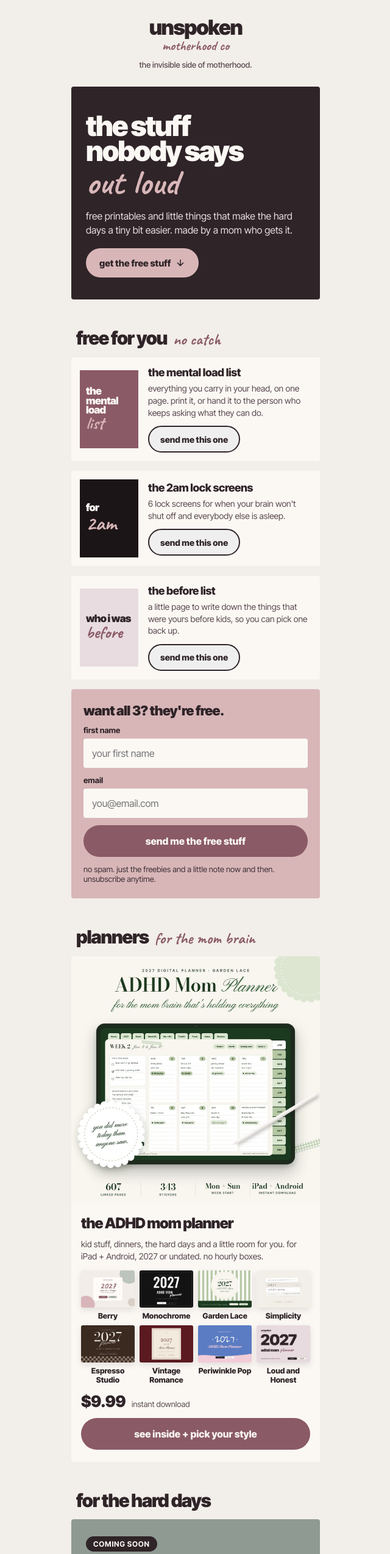
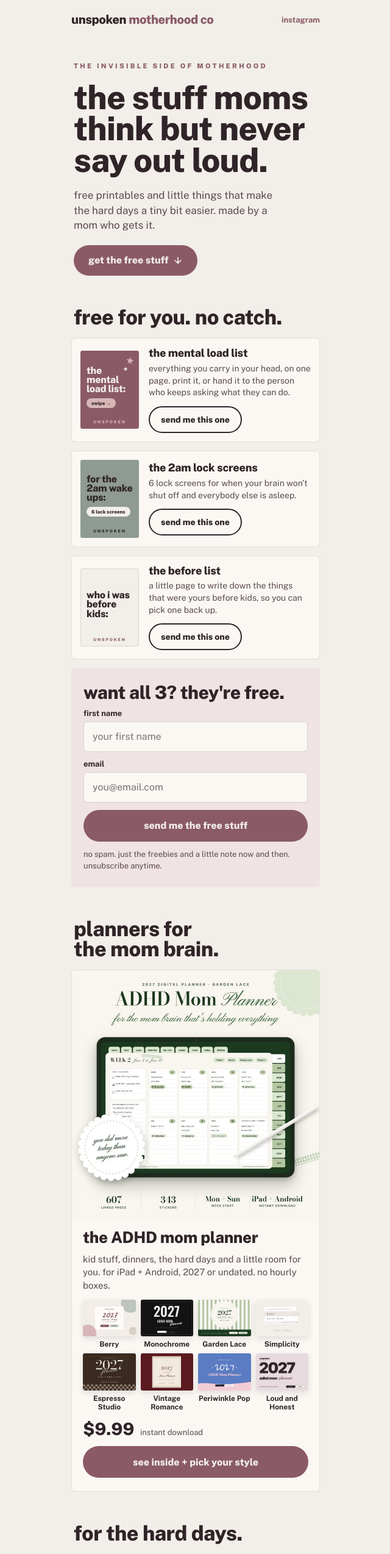
Before and after one commit to itslaurendupuis/unspokenmotherhoodco, a plain HTML site: page index.html in a window 1280 px wide. Shown: the top 2548 px of the page at 61% size, without its empty margins (319-959 px from the left). Drawn offline with nearby package versions, Linux system fonts and the light colour scheme.

Commit message:
Landing page redo in the new rules look: Public Sans 800 on cream, berry/sage post covers, light, one font
Co-Authored-By: Claude Opus 5.5 <noreply@anthropic.com>

```diff
--- a/index.html
+++ b/index.html
@@ -5,119 +5,123 @@
 <meta name="p:domain_verify" content="7f83e92e0b20a221b92467b9890f8082"/>
 <meta name="viewport" content="width=device-width, initial-scale=1, viewport-fit=cover">
 <title>unspoken motherhood co</title>
-<meta name="description" content="the invisible side of motherhood. free printables and little things for the hard days.">
+<meta name="description" content="the stuff moms think but never say out loud. free printables and little things for the hard days.">
 <meta property="og:title" content="unspoken motherhood co">
-<meta property="og:description" content="the stuff nobody says out loud. free printables and little things for the hard days.">
+<meta property="og:description" content="the stuff moms think but never say out loud. free printables and little things for the hard days.">
 <link rel="preconnect" href="https://fonts.googleapis.com">
 <link rel="preconnect" href="https://fonts.gstatic.com" crossorigin>
-<link rel="stylesheet" href="https://fonts.googleapis.com/css2?family=Inter+Tight:wght@400;500;700;800;900&family=Caveat:wght@600;700&display=swap">
+<link rel="stylesheet" href="https://fonts.googleapis.com/css2?family=Public+Sans:wght@400;500;600;700;800&display=swap">
 <style>
-:root{--vanilla:#F2EEE9;--card:#FBF8F4;--blush:#E8DCE0;--berry:#D8B6B8;--berryink:#8A5A66;--fern:#8E9A92;--ink:#2F2428;--night:#1C1517;--muted:#5A4A50;color-scheme:light}
+:root{--cream:#F2EEE9;--card:#FBF8F4;--petal:#F0E3E3;--wb:#D8B6B8;--berry:#8A5A66;--sage:#8E9A92;--ink:#2F2428;--muted:#5A4A50;--line:rgba(47,36,40,.12);color-scheme:light}
 *{box-sizing:border-box}
 [hidden]{display:none!important}
-html,body{margin:0;background:var(--vanilla);color:var(--ink)}
-body{font-family:'Inter Tight','Helvetica Neue',Arial,sans-serif;-webkit-font-smoothing:antialiased}
-.wrap{max-width:440px;margin:0 auto;padding:28px max(16px,env(safe-area-inset-right,0px)) 36px max(16px,env(safe-area-inset-left,0px));display:flex;flex-direction:column;gap:48px}
-.hand{font-family:Caveat,'Bradley Hand',cursive;font-weight:700}
-a{color:var(--berryink)}
-a:focus-visible,button:focus-visible,input:focus-visible{outline:3px solid var(--berryink);outline-offset:2px}
-header{display:flex;flex-direction:column;align-items:center;gap:2px;text-align:center}
-.logo{font-size:34px;font-weight:900;letter-spacing:-.04em;line-height:1}
-.logo-sub{font-size:22px;color:var(--berryink);line-height:1}
-.tag{margin-top:10px;font-size:13px;font-weight:500;color:var(--muted)}
-.hero{margin-top:-20px;background:var(--ink);color:var(--card);border-radius:4px;padding:44px 24px 36px;display:flex;flex-direction:column;gap:18px}
-.hero h1{margin:0;font-size:46px;font-weight:900;line-height:.9;letter-spacing:-.045em;text-wrap:balance}
-.hero h1 .hand{display:block;margin-top:4px;font-size:58px;line-height:.9;letter-spacing:0;color:var(--berry)}
-.hero p{margin:0;font-size:16px;line-height:1.45;color:var(--blush)}
-.pill{display:inline-flex;align-items:center;justify-content:center;gap:8px;min-height:48px;padding:0 22px;border-radius:999px;font-weight:800;font-size:15px;text-decoration:none;border:0;cursor:pointer;font-family:inherit}
-.pill.light{align-self:flex-start;background:var(--berry);color:var(--ink)}
-.pill.solid{background:var(--berryink);color:var(--card);min-height:52px;font-size:16px}
-.pill.line{align-self:flex-start;min-height:44px;padding:0 18px;border:2px solid var(--ink);color:var(--ink);font-size:14px}
-section{display:flex;flex-direction:column;gap:16px}
-.h2row{display:flex;align-items:baseline;gap:10px;padding:0 8px}
-h2{margin:0;font-size:30px;font-weight:900;letter-spacing:-.04em;line-height:1}
-.h2row .hand{font-size:26px;color:var(--berryink);line-height:1}
-.item{display:flex;gap:16px;align-items:center;background:var(--card);border-radius:4px;padding:14px}
-.cover{flex:0 0 96px;height:128px;padding:12px 10px;display:flex;flex-direction:column;justify-content:center}
-.cover b{font-size:17px;font-weight:900;letter-spacing:-.04em;line-height:.9}
-.cover .hand{font-size:28px;line-height:1}
-.c1{background:var(--berryink);color:var(--card)}.c1 .hand{color:var(--berry)}
-.c2{background:var(--night);color:var(--card)}.c2 .hand{color:var(--berry);font-size:34px}
-.c3{background:var(--blush);color:var(--ink)}.c3 .hand{color:var(--berryink)}
-.c4{background:#F0E3E3;color:var(--ink)}.c4 b{font-size:30px}.c4 .hand{color:var(--berryink);font-size:22px;line-height:.95}
+html,body{margin:0;background:var(--cream);color:var(--ink)}
+body{font-family:'Public Sans','Helvetica Neue',Arial,sans-serif;-webkit-font-smoothing:antialiased}
+.wrap{max-width:440px;margin:0 auto;padding:22px max(16px,env(safe-area-inset-right,0px)) 36px max(16px,env(safe-area-inset-left,0px));display:flex;flex-direction:column;gap:52px}
+a{color:var(--berry)}
+a:focus-visible,button:focus-visible,input:focus-visible{outline:3px solid var(--berry);outline-offset:2px}
+.big{font-weight:800;line-height:.95;letter-spacing:-.015em;text-wrap:balance}
+.label{font-size:11px;font-weight:800;letter-spacing:.3em;text-transform:uppercase;color:var(--berry)}
+header{display:flex;justify-content:space-between;align-items:center;gap:12px}
+.logo{font-size:20px;font-weight:800;letter-spacing:-.02em;line-height:1;text-decoration:none;color:var(--ink)}
+.logo span{color:var(--berry)}
+header .ig{font-size:13px;font-weight:700;text-decoration:none}
+.hero{display:flex;flex-direction:column;gap:20px;padding:8px 4px 0}
+.hero h1{margin:0;font-size:54px}
+.hero p{margin:0;font-size:17px;line-height:1.45;color:var(--muted);max-width:34ch}
+.star{position:absolute}
+.pill{display:inline-flex;align-items:center;justify-content:center;gap:8px;min-height:50px;padding:0 24px;border-radius:999px;font-weight:800;font-size:16px;text-decoration:none;border:0;cursor:pointer;font-family:inherit}
+.pill.go{align-self:flex-start;background:var(--berry);color:var(--cream)}
+.pill.solid{background:var(--berry);color:var(--cream);min-height:52px}
+.pill.line{align-self:flex-start;min-height:44px;padding:0 18px;border:2px solid var(--ink);color:var(--ink);font-size:14px;background:transparent}
+section{display:flex;flex-direction:column;gap:14px}
+h2{margin:0 4px 4px;font-size:34px}
+.item{display:flex;gap:16px;align-items:center;background:var(--card);border:1px solid var(--line);border-radius:6px;padding:14px}
+.cover{position:relative;overflow:hidden;flex:0 0 96px;height:128px;padding:12px 10px 22px;border-radius:3px;display:flex;flex-direction:column;justify-content:center}
+.cover b{font-size:16px;font-weight:800;line-height:.95;letter-spacing:-.015em}
+.cover i{position:absolute;left:0;right:0;bottom:8px;text-align:center;font-style:normal;font-size:6.5px;font-weight:800;letter-spacing:.3em}
+.cover .sw{align-self:flex-start;margin-top:8px;padding:3px 8px;border-radius:99px;font-size:8px;font-weight:800}
+.c-berry{background:var(--berry);color:var(--cream)}.c-berry i{color:var(--wb)}.c-berry .sw{background:var(--wb);color:var(--ink)}
+.c-sage{background:var(--sage);color:var(--ink)}.c-sage i{color:var(--ink)}.c-sage .sw{background:var(--cream);color:var(--ink)}
+.c-cream{background:var(--cream);color:var(--ink);box-shadow:inset 0 0 0 1px var(--line)}.c-cream i{color:var(--berry)}
+.c-petal{background:var(--petal);color:var(--ink)}.c-petal i{color:var(--berry)}.c-petal b.n{font-size:40px;line-height:.9}
 .txt{display:flex;flex-direction:column;gap:6px;min-width:0}
-.txt h3{margin:0;font-size:18px;font-weight:800;letter-spacing:-.02em}
+.txt h3{margin:0;font-size:18px;font-weight:800;letter-spacing:-.015em;line-height:1.1}
 .txt p{margin:0;font-size:14px;line-height:1.4;color:var(--muted)}
-.signup{background:var(--berry);border-radius:4px;padding:24px 20px;display:flex;flex-direction:column;gap:12px}
-.signup .big{font-size:22px;font-weight:900;letter-spacing:-.03em;line-height:1.05}
+.txt .pill.line{margin-top:6px}
+.signup{background:var(--petal);border-radius:6px;padding:26px 20px;display:flex;flex-direction:column;gap:12px}
+.signup .big,#done .big{font-size:30px}
 .signup label{font-size:13px;font-weight:700;margin-bottom:-6px}
-.signup input{height:48px;padding:0 14px;border:0;border-radius:4px;background:var(--card);color:var(--ink);font:inherit;font-size:16px}
-.signup .fine{margin:0;font-size:13px;color:#3E3035}
+.signup input,.app input{height:50px;padding:0 14px;border:1.5px solid rgba(47,36,40,.18);border-radius:6px;background:var(--card);color:var(--ink);font:inherit;font-size:16px}
+.fine{margin:0;font-size:13px;line-height:1.45;color:var(--muted)}
 .msg{margin:0;font-size:14px;font-weight:700;color:var(--ink)}
 .dl{display:flex;flex-direction:column;gap:10px}
-.dl a{display:flex;justify-content:space-between;align-items:center;gap:10px;min-height:48px;padding:0 16px;background:var(--card);border-radius:4px;color:var(--ink);font-weight:800;text-decoration:none}
+.dl a{display:flex;justify-content:space-between;align-items:center;gap:10px;min-height:50px;padding:0 16px;background:var(--card);border-radius:6px;color:var(--ink);font-weight:800;text-decoration:none}
 .dl a span{font-size:12px;font-weight:700;color:var(--muted)}
 .locks{display:grid;grid-template-columns:repeat(3,minmax(0,1fr));gap:8px}
 .locks a{display:block;min-height:0;padding:0;background:none}
-.locks img{display:block;width:100%;height:auto;border-radius:4px}
-.app{background:var(--card);border-radius:4px;overflow:hidden;display:flex;flex-direction:column}
-.app .top{background:var(--fern);padding:28px 24px;display:flex;flex-direction:column;gap:4px}
-.badge{align-self:flex-start;padding:5px 12px;border-radius:999px;background:var(--ink);color:var(--card);font-size:12px;font-weight:700;letter-spacing:.06em;text-transform:uppercase}
-.app .name{margin-top:14px;font-size:34px;font-weight:900;letter-spacing:-.045em;line-height:.92;color:var(--ink)}
-.app .name+.hand{font-size:44px;line-height:.9;color:var(--card)}
-.app .body{padding:20px 20px 24px;display:flex;flex-direction:column;gap:12px}
-.app .body p{margin:0;font-size:15px;line-height:1.45;color:#3E3035}
-.price{display:flex;align-items:baseline;gap:8px}
-.price b{font-size:26px;font-weight:900;letter-spacing:-.03em;font-variant-numeric:tabular-nums}
+.locks img{display:block;width:100%;height:auto;border-radius:6px}
+.textbtn{align-self:flex-start;margin-top:-6px;padding:6px 0;border:0;background:none;color:var(--ink);font:inherit;font-size:14px;font-weight:700;text-decoration:underline;cursor:pointer}
+.item.picked{outline:3px solid var(--berry);outline-offset:-3px}
+.plan,.app{background:var(--card);border:1px solid var(--line);border-radius:6px;overflow:hidden;display:flex;flex-direction:column}
+.plan-img img{display:block;width:100%;height:auto;aspect-ratio:1;object-fit:cover}
+.plan-body,.app .body{padding:20px 18px 22px;display:flex;flex-direction:column;gap:12px}
+.plan-body h3{margin:0;font-size:26px}
+.plan-body p,.app .body p{margin:0;font-size:15px;line-height:1.45;color:var(--muted)}
+.plan-styles{display:grid;grid-template-columns:repeat(4,minmax(0,1fr));gap:8px}
+.plan-styles a{display:flex;flex-direction:column;gap:6px;align-items:center;font-size:12px;font-weight:700;color:var(--ink);text-decoration:none;text-align:center;line-height:1.2}
+.plan-styles img{display:block;width:100%;height:auto;aspect-ratio:2360/1640;object-fit:cover;border-radius:3px;box-shadow:0 4px 10px rgba(47,36,40,.12)}
+.price{display:flex;align-items:baseline;gap:10px}
+.price b{font-size:28px;font-weight:800;letter-spacing:-.02em;font-variant-numeric:tabular-nums}
 .price span{font-size:13px;color:var(--muted)}
-.who{background:var(--blush);border-radius:4px;padding:32px 24px;display:flex;flex-direction:column;gap:10px}
-.who .hand{font-size:30px;color:var(--berryink);line-height:1}
-.who p{margin:0;font-size:16px;line-height:1.5}
+.app .top{position:relative;overflow:hidden;background:var(--sage);color:var(--ink);padding:26px 22px 30px;display:flex;flex-direction:column;gap:14px}
+.badge{align-self:flex-start;padding:5px 12px;border-radius:999px;background:var(--ink);color:var(--cream);font-size:11px;font-weight:800;letter-spacing:.12em;text-transform:uppercase}
+.app .name{font-size:44px}
+.app label{font-size:13px;font-weight:700;margin-bottom:-4px}
+.feed{display:grid;grid-template-columns:repeat(3,minmax(0,1fr));gap:6px;text-decoration:none}
+.feed .cover{flex:none;width:auto;height:auto;aspect-ratio:3/4;padding:10px 9px 20px}
+.feed .cover b{font-size:13.5px}
+.feed .cover i{font-size:5.5px;bottom:7px}
+.who{display:flex;flex-direction:column;gap:14px;padding:8px 4px 0;border-top:2px solid var(--ink)}
+.who .label{margin-top:18px}
+.who .big{margin:0;font-size:34px}
+.who p{margin:0;font-size:16px;line-height:1.5;color:var(--muted)}
+.who p.big{font-size:34px;line-height:.95;color:var(--ink)}
 footer{display:flex;flex-direction:column;align-items:center;gap:10px;text-align:center}
 footer .ig{font-size:15px;font-weight:800;text-decoration:none}
-footer .mark{font-size:12px;font-weight:700;letter-spacing:.3em;text-transform:uppercase;color:var(--muted)}
+footer .label{color:var(--muted)}
 footer .help{margin:8px 0 0;font-size:12px;line-height:1.5;color:var(--muted);max-width:340px}
-.txt .pill.line{margin-top:6px}
-.textbtn{align-self:flex-start;margin-top:-6px;padding:6px 0;border:0;background:none;color:var(--ink);font:inherit;font-size:14px;font-weight:700;text-decoration:underline;cursor:pointer}
-.plan{background:var(--card);border-radius:4px;overflow:hidden;display:flex;flex-direction:column}
-.plan-img img{display:block;width:100%;height:auto;aspect-ratio:1;object-fit:cover}
-.plan-body{padding:18px 16px 20px;display:flex;flex-direction:column;gap:12px}
-.plan-body h3{margin:0;font-size:24px;font-weight:900;letter-spacing:-.04em;line-height:1}
-.plan-body p{margin:0;font-size:14px;line-height:1.45;color:var(--muted)}
-.plan-styles{display:grid;grid-template-columns:repeat(4,minmax(0,1fr));gap:8px}
-@media (max-width:520px){.plan-styles{grid-template-columns:repeat(4,minmax(0,1fr))}}
-.plan-styles a{display:flex;flex-direction:column;gap:6px;align-items:center;font-size:12.5px;font-weight:800;color:var(--ink);text-decoration:none;text-align:center}
-.plan-styles img{display:block;width:100%;height:auto;aspect-ratio:2360/1640;object-fit:cover;border-radius:3px;box-shadow:0 4px 10px rgba(47,36,40,.12)}
-.plan-buy{display:flex;align-items:baseline;gap:10px}
-.plan-buy b{font-size:26px;font-weight:900;letter-spacing:-.03em}
-.plan-buy span{font-size:13px;color:var(--muted)}
-.item.picked{outline:3px solid var(--berryink);outline-offset:-3px}
+@media (max-width:360px){.hero h1{font-size:46px}.cover{flex-basis:86px;height:115px}}
 @media (prefers-reduced-motion:no-preference){.pill{transition:transform .15s}.pill:active{transform:scale(.97)}}
 </style>
 </head>
 <body>
+<svg width="0" height="0" style="position:absolute" aria-hidden="true"><defs><path id="st" d="M50 0 L61 35 L98 35 L68 57 L79 91 L50 70 L21 91 L32 57 L2 35 L39 35 Z"/></defs></svg>
 <div class="wrap">
   <header>
-    <div class="logo">unspoken</div>
-    <div class="logo-sub hand">motherhood co</div>
-    <div class="tag">the invisible side of motherhood.</div>
+    <a class="logo" href="/">unspoken <span>motherhood co</span></a>
+    <a class="ig" href="https://www.instagram.com/unspokenmotherhoodco/">instagram</a>
   </header>
 
   <div class="hero">
-    <h1>the stuff nobody says <span class="hand">out loud</span></h1>
+    <div class="label">the invisible side of motherhood</div>
+    <h1 class="big">the stuff moms think but never say out loud.</h1>
     <p>free printables and little things that make the hard days a tiny bit easier. made by a mom who gets it.</p>
-    <a class="pill light" href="#free">get the free stuff
-      <svg aria-hidden="true" width="16" height="16" viewBox="0 0 24 24" fill="none" stroke="currentColor" stroke-width="2.4" stroke-linecap="round" stroke-linejoin="round"><path d="M12 5v14M5 12l7 7 7-7"/></svg>
+    <a class="pill go" href="#free">get the free stuff
+      <svg aria-hidden="true" width="16" height="16" viewBox="0 0 24 24" fill="none" stroke="currentColor" stroke-width="2.6" stroke-linecap="round" stroke-linejoin="round"><path d="M12 5v14M5 12l7 7 7-7"/></svg>
     </a>
   </div>
 
   <section id="free">
-    <div class="h2row"><h2>free for you</h2><span class="hand">no catch</span></div>
-    <div class="item" id="mental-load"><div class="cover c1" aria-hidden="true"><b>the mental load</b><span class="hand">list</span></div>
+    <h2 class="big">free for you. no catch.</h2>
+    <div class="item" id="mental-load"><div class="cover c-berry" aria-hidden="true">
+        <svg class="star" style="right:8px;top:10px;transform:rotate(8deg)" width="13" height="13" viewBox="0 0 100 100" fill="#D8B6B8"><use href="#st"/></svg>
+        <svg class="star" style="right:18px;top:26px;transform:rotate(-10deg)" width="8" height="8" viewBox="0 0 100 100" fill="#F2EEE9"><use href="#st"/></svg>
+        <b>the mental load list:</b><span class="sw">swipe &rarr;</span><i>UNSPOKEN</i></div>
       <div class="txt"><h3>the mental load list</h3><p>everything you carry in your head, on one page. print it, or hand it to the person who keeps asking what they can do.</p><button class="pill line" type="button" data-pick="mental-load">send me this one</button></div></div>
-    <div class="item" id="2am"><div class="cover c2" aria-hidden="true"><b>for</b><span class="hand">2am</span></div>
+    <div class="item" id="2am"><div class="cover c-sage" aria-hidden="true"><b>for the 2am wake ups:</b><span class="sw">6 lock screens</span><i>UNSPOKEN</i></div>
       <div class="txt"><h3>the 2am lock screens</h3><p>6 lock screens for when your brain won't shut off and everybody else is asleep.</p><button class="pill line" type="button" data-pick="2am">send me this one</button></div></div>
-    <div class="item" id="before"><div class="cover c3" aria-hidden="true"><b>who i was</b><span class="hand">before</span></div>
+    <div class="item" id="before"><div class="cover c-cream" aria-hidden="true"><b>who i was before kids:</b><i>UNSPOKEN</i></div>
       <div class="txt"><h3>the before list</h3><p>a little page to write down the things that were yours before kids, so you can pick one back up.</p><button class="pill line" type="button" data-pick="before">send me this one</button></div></div>
 
     <div class="signup" id="get">
@@ -134,7 +138,7 @@ footer .help{margin:8px 0 0;font-size:12px;line-height:1.5;color:var(--muted);ma
         <p class="fine">no spam. just the freebies and a little note now and then. unsubscribe anytime.</p>
       </form>
       <div id="done" hidden>
-        <div class="big" style="margin-bottom:6px">they're yours</div>
+        <div class="big" style="margin-bottom:8px">they're yours</div>
         <p class="fine" style="margin:0 0 14px">tap to download. on your phone, open a lock screen and press and hold to save it to your photos.</p>
         <div class="dl">
           <a data-item="mental-load" href="free/Mental-Load-List.pdf" download>the mental load list <span>PDF</span></a>
@@ -154,11 +158,11 @@ footer .help{margin:8px 0 0;font-size:12px;line-height:1.5;color:var(--muted);ma
   </section>
 
   <section id="planners">
-    <div class="h2row"><h2>planners</h2><span class="hand">for the mom brain</span></div>
+    <h2 class="big">planners for the mom brain.</h2>
     <article class="plan">
       <a href="/planners/adhd-mom/" class="plan-img"><img src="/planners/img/garden-2027-hero.jpg" alt="The ADHD Mom Planner on an iPad, Garden Lace style" width="720" height="720" loading="lazy"></a>
       <div class="plan-body">
-        <h3>the ADHD mom planner</h3>
+        <h3 class="big">the ADHD mom planner</h3>
         <p>kid stuff, dinners, the hard days and a little room for you. for iPad + Android, 2027 or undated. no hourly boxes.</p>
         <div class="plan-styles">
           <a href="/planners/adhd-mom/#berry-2027"><img src="/planners/img/berry-p-cov0.jpg" alt="" width="900" height="625" loading="lazy">Berry</a>
@@ -170,38 +174,39 @@ footer .help{margin:8px 0 0;font-size:12px;line-height:1.5;color:var(--muted);ma
           <a href="/planners/adhd-mom/#periwinkle-2027"><img src="/planners/img/periwinkle-p-cov0.jpg" alt="" width="900" height="625" loading="lazy">Periwinkle Pop</a>
           <a href="/planners/adhd-mom/#loud-2027"><img src="/planners/img/loud-p-cov0.jpg" alt="" width="900" height="625" loading="lazy">Loud and Honest</a>
         </div>
-        <div class="plan-buy"><b>$9.99</b><span>instant download</span></div>
+        <div class="price"><b>$9.99</b><span>instant download</span></div>
         <a class="pill solid" href="/planners/adhd-mom/">see inside + pick your style</a>
       </div>
     </article>
   </section>
 
   <section id="app">
-    <div class="h2row"><h2>for the hard days</h2></div>
+    <h2 class="big">for the hard days.</h2>
     <article class="app">
       <div class="top">
+        <svg class="star" style="right:26px;top:22px;transform:rotate(8deg)" width="26" height="26" viewBox="0 0 100 100" fill="#F2EEE9"><use href="#st"/></svg>
+        <svg class="star" style="right:58px;top:52px;transform:rotate(-12deg)" width="15" height="15" viewBox="0 0 100 100" fill="#D8B6B8"><use href="#st"/></svg>
         <span class="badge">coming soon</span>
-        <div class="name">finding me</div>
-        <div class="hand">again</div>
+        <div class="name big">finding me again</div>
       </div>
       <div class="body">
         <p>a private journal app for postpartum. no blank pages, just little prompts for the hard days and the good ones. made by a mom who's been there.</p>
         <div class="price"><b>$29</b><span>launch week, then $39</span></div>
         <form id="wait-form" action="https://app.kit.com/forms/10195710/subscriptions" method="post" style="display:flex;flex-direction:column;gap:10px">
-          <label for="wait-email" style="font-size:13px;font-weight:700;margin-bottom:-4px">get in first</label>
-          <input id="wait-email" name="email_address" type="email" required autocomplete="email" placeholder="you@email.com" style="height:48px;padding:0 14px;border:1.5px solid #CDBFC3;border-radius:4px;background:#fff;color:var(--ink);font:inherit;font-size:16px">
+          <label for="wait-email">get in first</label>
+          <input id="wait-email" name="email_address" type="email" required autocomplete="email" placeholder="you@email.com">
           <button class="pill solid" type="submit">save my spot</button>
           <p class="msg" role="status" hidden></p>
-          <p class="fine" style="margin:0;font-size:13px;color:var(--muted)">free to join. no spam.</p>
+          <p class="fine">free to join. no spam.</p>
         </form>
         <div id="wait-done" hidden>
-          <div style="font-size:20px;font-weight:900;letter-spacing:-.03em">you're on the list</div>
-          <p style="margin:6px 0 0;font-size:14px;color:var(--muted)">check your email and tap the button to confirm. (peek in promotions, just in case.)</p>
+          <div class="big" style="font-size:24px">you're on the list</div>
+          <p style="margin-top:8px">check your email and tap the button to confirm. (peek in promotions, just in case.)</p>
         </div>
       </div>
     </article>
     <article class="item">
-      <div class="cover c4" aria-hidden="true"><b>30</b><span class="hand">things i needed to hear</span></div>
+      <div class="cover c-petal" aria-hidden="true"><b class="n">30</b><b>things i needed to hear</b><i>UNSPOKEN</i></div>
       <div class="txt" style="gap:8px">
         <h3>30 things i needed to hear</h3>
         <p>printable cards + 6 lock screens. one for every day of the month.</p>
@@ -210,14 +215,27 @@ footer .help{margin:8px 0 0;font-size:12px;line-height:1.5;color:var(--muted);ma
     </article>
   </section>
 
+  <section id="follow">
+    <h2 class="big">on the page lately.</h2>
+    <a class="feed" href="https://www.instagram.com/unspokenmotherhoodco/" aria-label="see the posts on instagram">
+      <div class="cover c-cream" aria-hidden="true"><b>my love language is you unloading the dishwasher without me asking</b><i>UNSPOKEN</i></div>
+      <div class="cover c-berry" aria-hidden="true">
+        <svg class="star" style="right:8px;top:9px;transform:rotate(8deg)" width="11" height="11" viewBox="0 0 100 100" fill="#D8B6B8"><use href="#st"/></svg>
+        <b>the mental load list:</b><span class="sw">swipe &rarr;</span><i>UNSPOKEN</i></div>
+      <div class="cover c-cream" aria-hidden="true"><b>so thankful for them. also thankful for nap time</b><i>UNSPOKEN</i></div>
+    </a>
+    <a class="pill line" href="https://www.instagram.com/unspokenmotherhoodco/">follow @unspokenmotherhoodco</a>
+  </section>
+
   <div class="who">
-    <div class="hand">who's behind this?</div>
-    <p>just a mom who's tired of acting like this is easy. no face, no name, just the stuff we're all thinking and nobody says.</p>
+    <div class="label">who's behind this?</div>
+    <p class="big" style="color:var(--ink)">just a mom who's tired of acting like this is easy.</p>
+    <p>no face, no name, just the stuff we're all thinking and nobody says.</p>
   </div>
 
   <footer>
     <a class="ig" href="https://www.instagram.com/unspokenmotherhoodco/">@unspokenmotherhoodco</a>
-    <div class="mark">unspoken</div>
+    <div class="label">unspoken</div>
     <p class="help">if it ever gets really dark, please don't wait. call or text 988, or the National Maternal Mental Health Hotline at 1-833-852-6262 (free, 24/7). in immediate danger, call 911.</p>
   </footer>
 </div>
```
